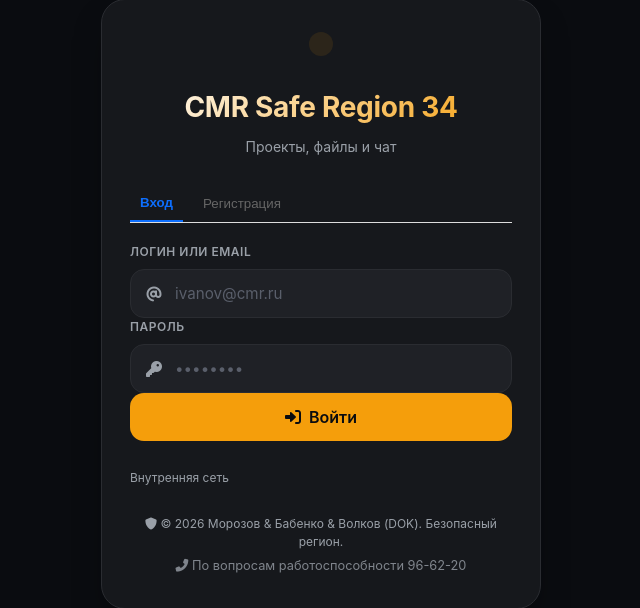
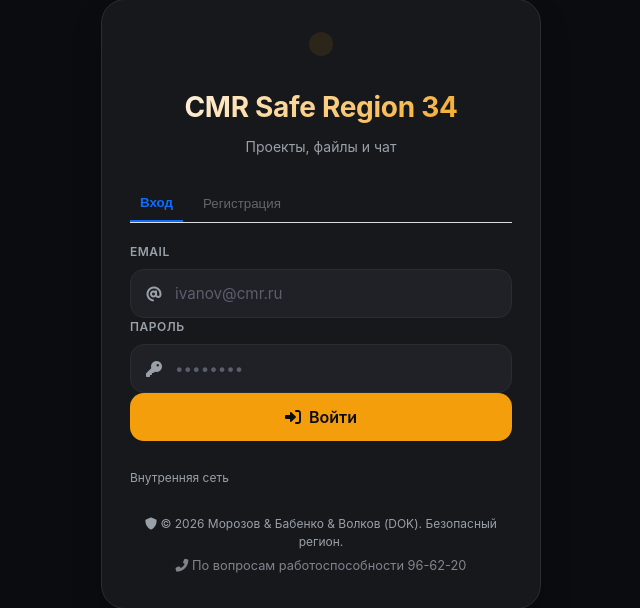
Before and after one commit to Morozov-IvanM/DMS, a FastAPI app: page / in a window 1280 px wide. Shown: the part 96-704 px from the top of the page, without its empty margins (319-959 px from the left). Run offline with FastAPI, Linux system fonts and the light colour scheme.

Commit message:
correct login

```diff
--- a/templates/login.html
+++ b/templates/login.html
@@ -48,7 +48,7 @@
             <!-- ФОРМА ВХОДА -->
             <form action="/login" method="post" id="login-form" class="form-section active">
                 <div class="form-group">
-                    <label>Логин или Email</label>
+                    <label>Email</label>
                     <div class="input-wrapper">
                         <i class="fas fa-at input-icon"></i>
                         <input type="text" name="login_field" placeholder="ivanov@cmr.ru" required>
```
